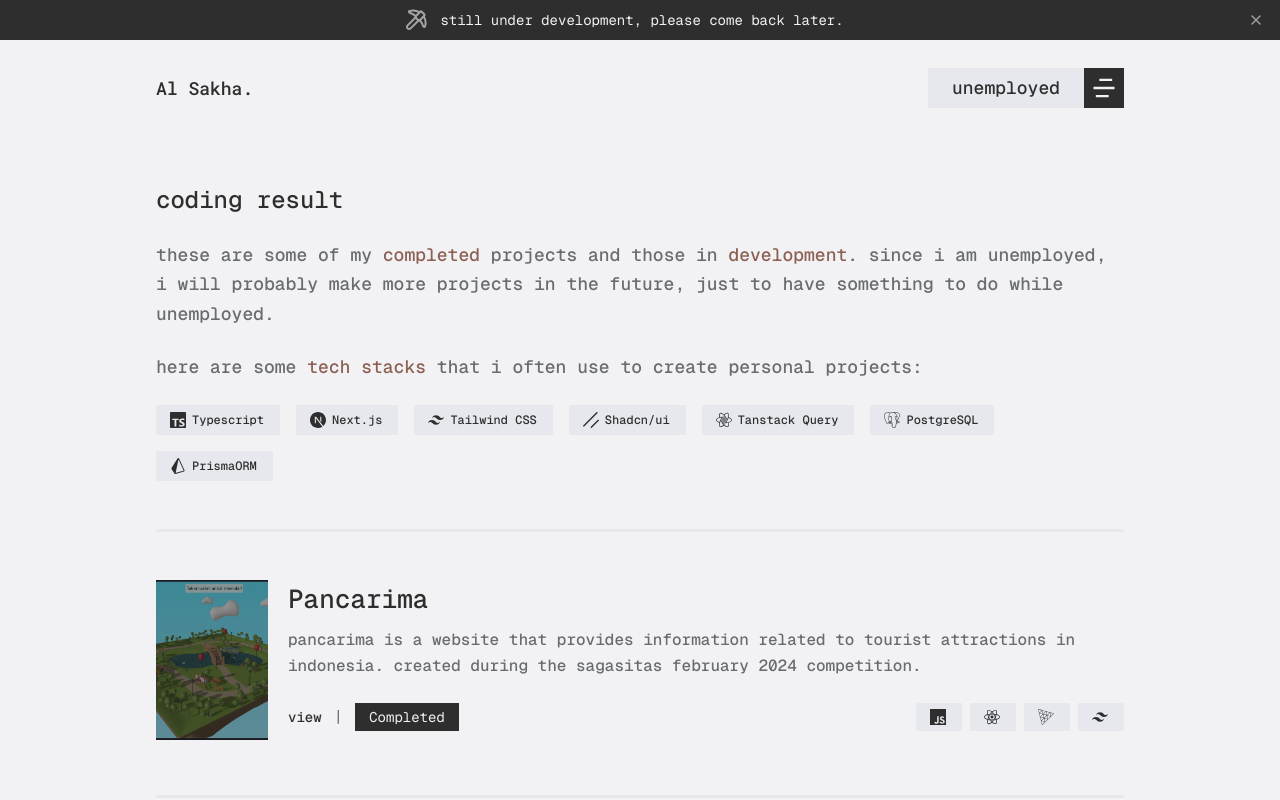
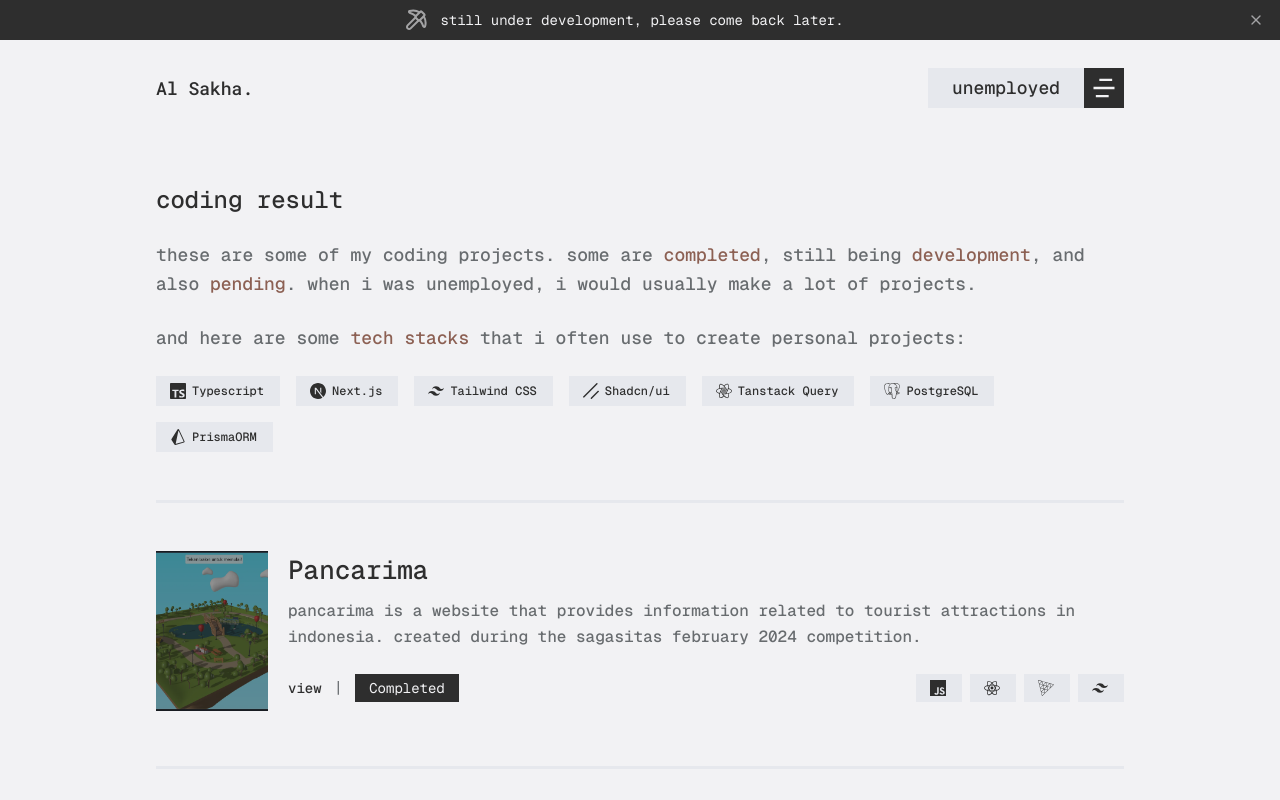
Before and after one commit to IRTIDEATH/Al-Sakha, a Next.js app: page /projects in a window 1280 px wide. Shown: the top 800 px of the page. Built offline with nearby package versions, Linux system fonts and the light colour scheme.

Commit message:
Refactor title and card project section in projects page

```diff
--- a/app/projects/page.tsx
+++ b/app/projects/page.tsx
@@ -1,5 +1,4 @@
 import CardProjectSecton from "@/components/section/projects/card-project-section";
-import TechStackSection from "@/components/section/projects/tech-stack-section";
 import TitleSection from "@/components/section/projects/title-section";
 import Divider from "@/components/ui/divider";
 
@@ -7,7 +6,6 @@ const Page = () => {
   return (
     <>
       <TitleSection />
-      <TechStackSection />
       <Divider />
       <CardProjectSecton />
     </>
--- a/components/section/projects/card-project-section.tsx
+++ b/components/section/projects/card-project-section.tsx
@@ -124,7 +124,7 @@ const CardProjectSecton = () => {
                     <TooltipProvider delayDuration={100} key={index}>
                       <Tooltip>
                         <TooltipTrigger asChild>
-                          <span aria-label="tech badge">
+                          <span role="img" aria-label={items.name}>
                             <Badge>
                               <Icon
                                 className="-ms-0.5 text-[16px]"
--- a/components/section/projects/tech-stack-section.tsx
+++ /dev/null
@@ -1,29 +0,0 @@
-"use client";
-
-import CoffeeText from "@/components/ui/coffee-text";
-import { Badge } from "@/components/ui/skill-badge";
-import { techcollections } from "@/constants";
-import { Icon } from "@iconify/react";
-
-const TechStackSection = () => {
-  return (
-    <>
-      <section className="mt-6">
-        <p className="w-full text-zeta font-medium text-lg text-start">
-          here are some <CoffeeText>tech stacks</CoffeeText> that i
-          often use to create personal projects:
-        </p>
-        <div className="mt-6 flex flex-wrap gap-4">
-          {techcollections.map((item, index) => (
-            <Badge key={index}>
-              <Icon className="-ms-0.5 text-[16px]" icon={item.icon} />
-              {item.name}
-            </Badge>
-          ))}
-        </div>
-      </section>
-    </>
-  );
-};
-
-export default TechStackSection;
--- a/components/section/projects/title-section.tsx
+++ b/components/section/projects/title-section.tsx
@@ -1,18 +1,35 @@
 "use client";
 
 import CoffeeText from "@/components/ui/coffee-text";
+import { Badge } from "@/components/ui/skill-badge";
+import { techcollections } from "@/constants";
+import { Icon } from "@iconify/react";
 
 const TitleSection = () => {
   return (
     <>
       <section className="mt-12">
-        <h1 className="text-2xl mb-6 font-medium">coding result</h1>
-        <p className="w-full text-zeta font-medium text-lg text-start">
-          these are some of my <CoffeeText>completed</CoffeeText>{" "}
-          projects and those in <CoffeeText>development</CoffeeText>.
-          since i am unemployed, i will probably make more projects in the
-          future, just to have something to do while unemployed.
+        <h2 className="text-2xl mb-6 font-medium">coding result</h2>
+        <p className="w-full text-zeta font-medium text-lg text-start mb-6">
+          these are some of my coding projects. some are{" "}
+          <CoffeeText>completed</CoffeeText>, still being{" "}
+          <CoffeeText>development</CoffeeText>, and also{" "}
+          <CoffeeText>pending</CoffeeText>. when i was unemployed, i would
+          usually make a lot of projects.
         </p>
+
+        <p className="w-full text-zeta font-medium text-lg text-start mb-6">
+          and here are some <CoffeeText>tech stacks</CoffeeText> that i often use to
+          create personal projects:
+        </p>
+        <div className="flex flex-wrap gap-4">
+          {techcollections.map((item, index) => (
+            <Badge key={index}>
+              <Icon className="-ms-0.5 text-[16px]" icon={item.icon} />
+              {item.name}
+            </Badge>
+          ))}
+        </div>
       </section>
     </>
   );
```
